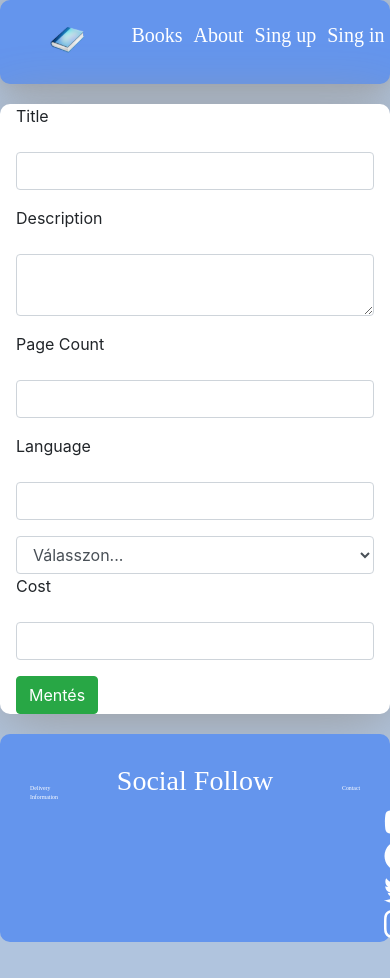
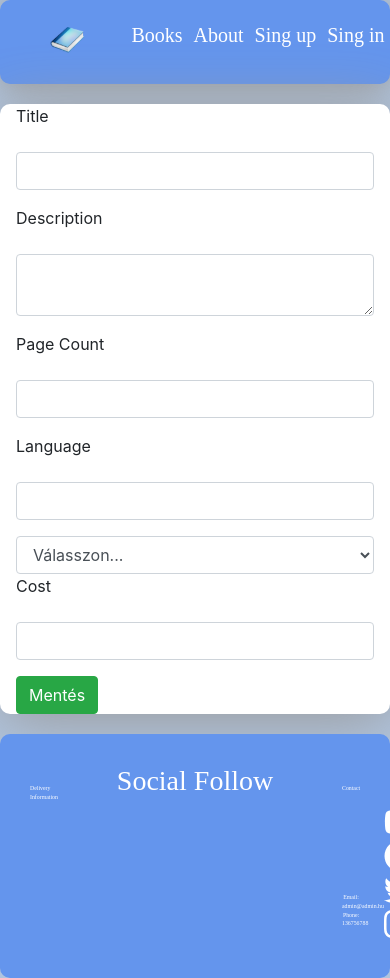
Before and after one commit to noemitth10/Ekecluded_2021-2, a React (Create React App) app in the folder client/: page /add_book in a window 390 px wide. Shown: the top 978 px of the page. Before the commit the page ends 942 px from the top, so only its background shows below. Built offline with nearby package versions, Linux system fonts and the light colour scheme; no server answers.

Commit message:
Update Footer.js
I updated Footer.js. I expended email and phone number.

```diff
--- a/client/src/layout/Footer.js
+++ b/client/src/layout/Footer.js
@@ -35,6 +35,10 @@ function Footer() {
         </div>
         <div className="contact-container">
           <p>Contact</p>
+          <p id="email-phone">
+            Email: admin@admin.hu<br/>
+            Phone: 136756788
+          </p>
         </div>
       </footer>
   );
```
